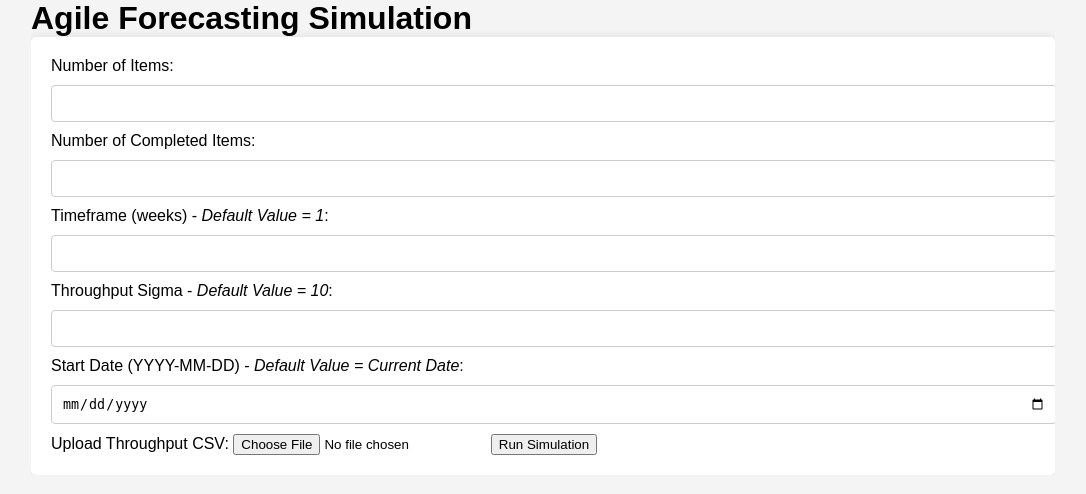
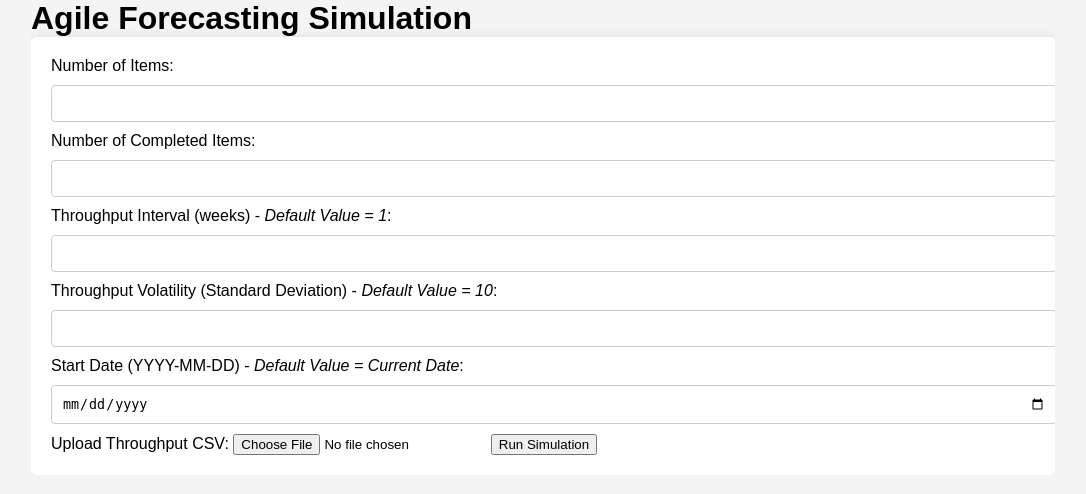
Before and after one commit to jeremyrutz/agile-forecast-webapp, a Flask app: page / in a window 1280 px wide. Shown: the top 494 px of the page, without its empty margins (97-1183 px from the left). Run offline with Flask 2, Linux system fonts and the light colour scheme.

Commit message:
fixed field labels and parameter output

```diff
--- a/src/simulation.py
+++ b/src/simulation.py
@@ -42,6 +42,7 @@ def calculate_completion_dates(base_date, num_items, num_completed, throughput_d
 def run_simulation(params):
     base_date = datetime.strptime(params['start_date'], "%Y-%m-%d") if params['start_date'] else datetime.today()
     throughput_data = load_throughput_data(params['csv_file_path'])
+    params['throughput_data'] = throughput_data
     num_items = params['num_items']
     num_completed = params['num_completed']
     num_simulations = 10000
--- a/templates/index.html
+++ b/templates/index.html
@@ -26,8 +26,8 @@
                     <ul>
                         <li>Number of Items: {{ params.num_items }}</li>
                         <li>Number Completed: {{ params.num_completed }}</li>
-                        <li>Timeframe (weeks): {{ params.timeframe_weeks }}</li>
-                        <li>Throughput Sigma: {{ params.throughput_sigma }}</li>
+                        <li>Throughput Interval (weeks): {{ params.timeframe_weeks }}</li>
+                        <li>Throughput Volatility (Standard Deviation): {{ params.throughput_sigma }}</li>
                         <li>Start Date: {{ params.start_date }}</li>
                         <!-- Show throughput_data only if available -->
                         {% if params.throughput_data %}
@@ -51,10 +51,10 @@
             <label for="num_completed">Number of Completed Items:</label>
             <input type="number" id="num_completed" name="num_completed" required />
 
-            <label for="timeframe_weeks">Timeframe (weeks) - <i>Default Value = 1</i>:</label>
+            <label for="timeframe_weeks">Throughput Interval (weeks) - <i>Default Value = 1</i>:</label>
             <input type="number" id="timeframe_weeks" name="timeframe_weeks" />
 
-            <label for="throughput_sigma">Throughput Sigma - <i>Default Value = 10</i>:</label>
+            <label for="throughput_sigma">Throughput Volatility (Standard Deviation) - <i>Default Value = 10</i>:</label>
             <input type="number" id="throughput_sigma" name="throughput_sigma" />
 
             <label for="start_date">Start Date (YYYY-MM-DD) - <i>Default Value = Current Date</i>:</label>
```
Also changed, not shown: static/completion_histogram.png.
